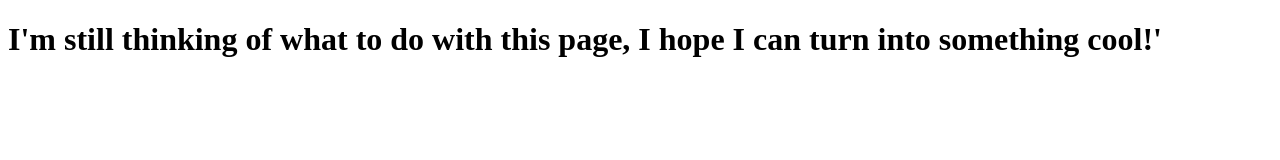
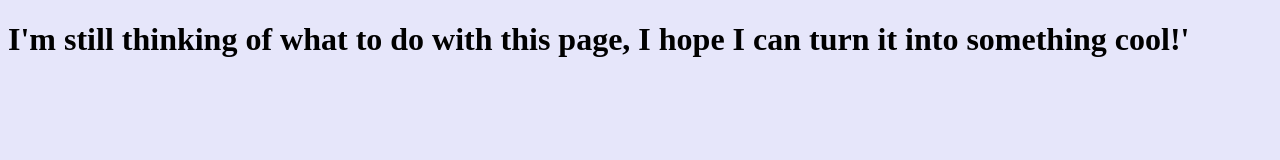
Before and after one commit to sammypijamy/samweb, a plain HTML site: page index.html in a window 1280 px wide. Drawn offline with Linux system fonts and the light colour scheme.

Commit message:
add style.css, connect to index.html

```diff
--- a/index.html
+++ b/index.html
@@ -1,9 +1,10 @@
 <!DOCTYPE html>
 <html lang="en">
   <head>
+    <link rel="stylesheet" href="style.css" />
     <title> My page :) </title>
   </head>
   <body>
-    <h1>I'm still thinking of what to do with this page, I hope I can turn into something cool!'</h1>
+    <h1>I'm still thinking of what to do with this page, I hope I can turn it into something cool!'</h1>
   </body>
 </html>
--- /dev/null
+++ b/style.css
@@ -0,0 +1,3 @@
+body {
+    background: lavender;
+  }
```
